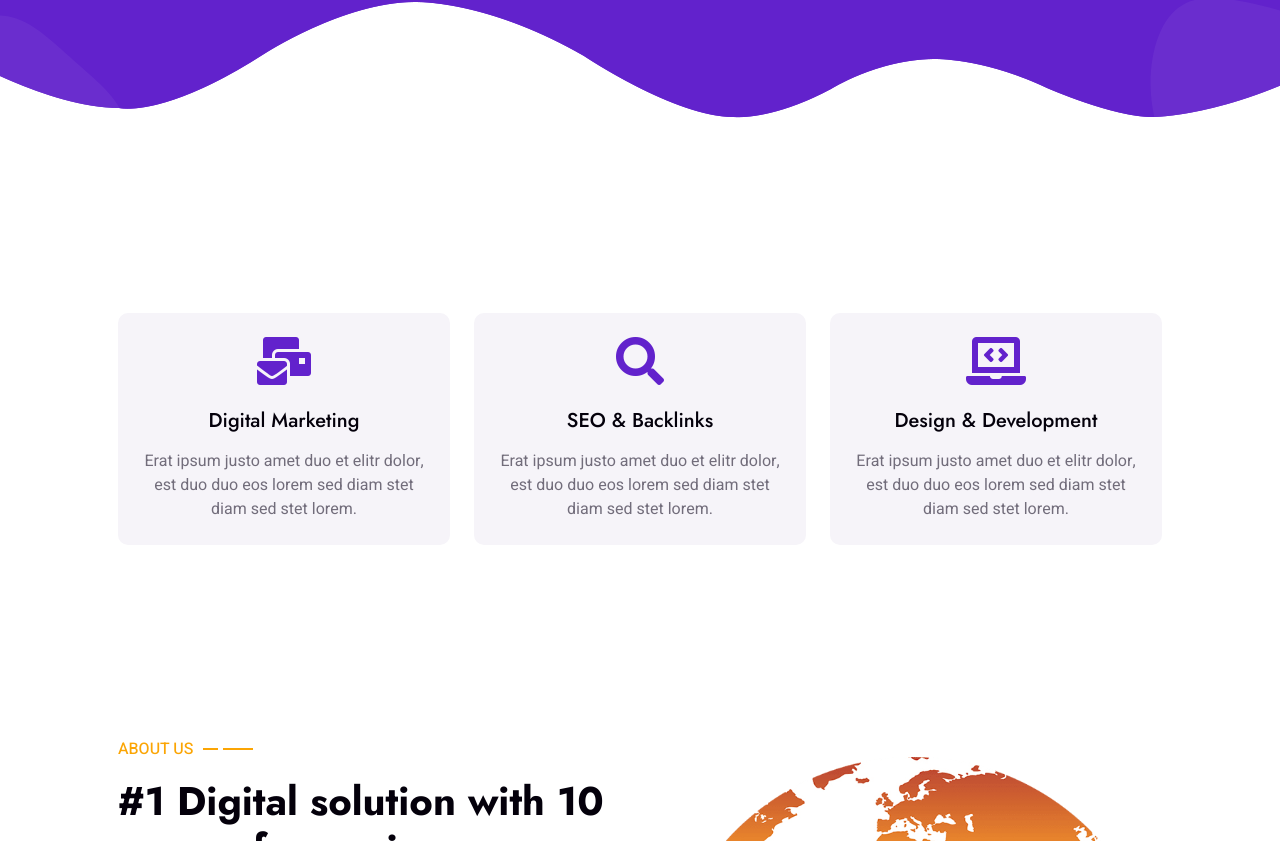
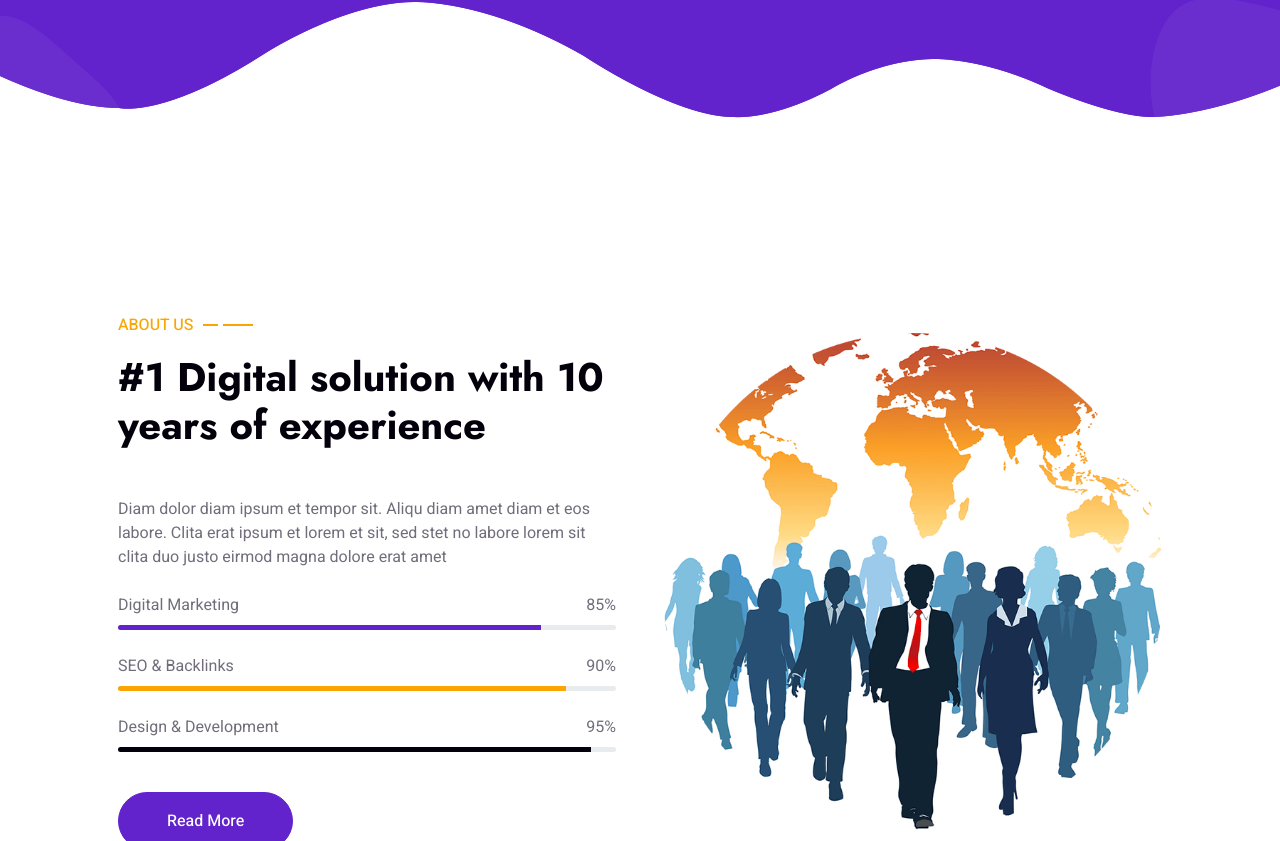
Before and after one commit to Kelvin-Komo/kelvin-komo.github.io, a plain HTML site: page index.html in a window 1280 px wide. Shown: the part 665-1506 px from the top of the page. Drawn offline with nearby package versions, Linux system fonts and the light colour scheme.

Commit message:
initial commit

```diff
--- a/index.html
+++ b/index.html
@@ -89,39 +89,6 @@
                 </div>
             </div>
         </div>
-        <!-- Navbar & Hero End -->
-
-
-        <!-- Feature Start -->
-        <div class="container-xxl py-5">
-            <div class="container py-5 px-lg-5">
-                <div class="row g-4">
-                    <div class="col-lg-4 wow fadeInUp" data-wow-delay="0.1s">
-                        <div class="feature-item bg-light rounded text-center p-4">
-                            <i class="fa fa-3x fa-mail-bulk text-primary mb-4"></i>
-                            <h5 class="mb-3">Digital Marketing</h5>
-                            <p class="m-0">Erat ipsum justo amet duo et elitr dolor, est duo duo eos lorem sed diam stet diam sed stet lorem.</p>
-                        </div>
-                    </div>
-                    <div class="col-lg-4 wow fadeInUp" data-wow-delay="0.3s">
-                        <div class="feature-item bg-light rounded text-center p-4">
-                            <i class="fa fa-3x fa-search text-primary mb-4"></i>
-                            <h5 class="mb-3">SEO & Backlinks</h5>
-                            <p class="m-0">Erat ipsum justo amet duo et elitr dolor, est duo duo eos lorem sed diam stet diam sed stet lorem.</p>
-                        </div>
-                    </div>
-                    <div class="col-lg-4 wow fadeInUp" data-wow-delay="0.5s">
-                        <div class="feature-item bg-light rounded text-center p-4">
-                            <i class="fa fa-3x fa-laptop-code text-primary mb-4"></i>
-                            <h5 class="mb-3">Design & Development</h5>
-                            <p class="m-0">Erat ipsum justo amet duo et elitr dolor, est duo duo eos lorem sed diam stet diam sed stet lorem.</p>
-                        </div>
-                    </div>
-                </div>
-            </div>
-        </div>
-        <!-- Feature End -->
-
 
         <!-- About Start -->
         <div class="container-xxl py-5">
```
Also changed, not shown: about.html (+4 -21 lines), img/IMG_0364.JPG (added), img/IMG_0459.JPG (added), img/IMG_0568.JPG (added), 4 other files.
